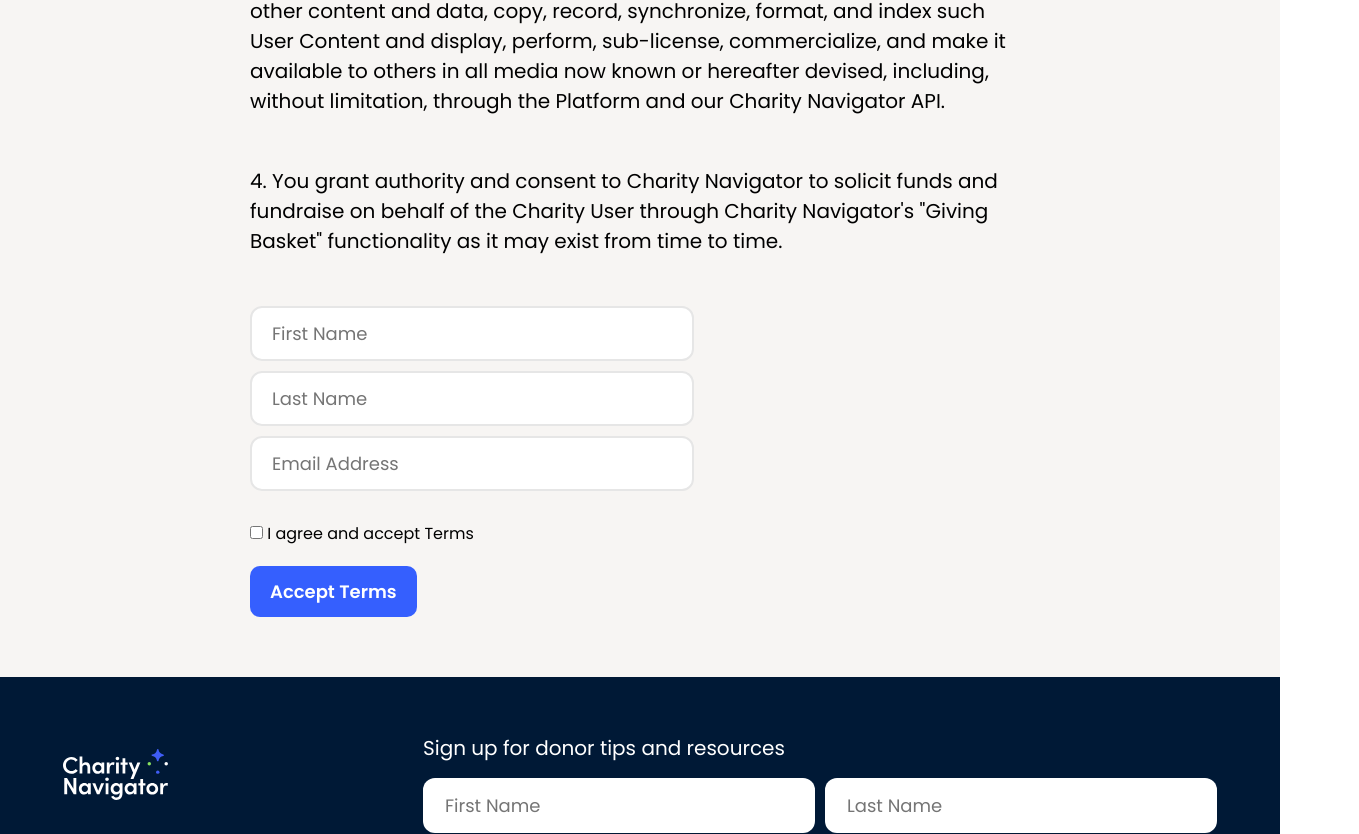
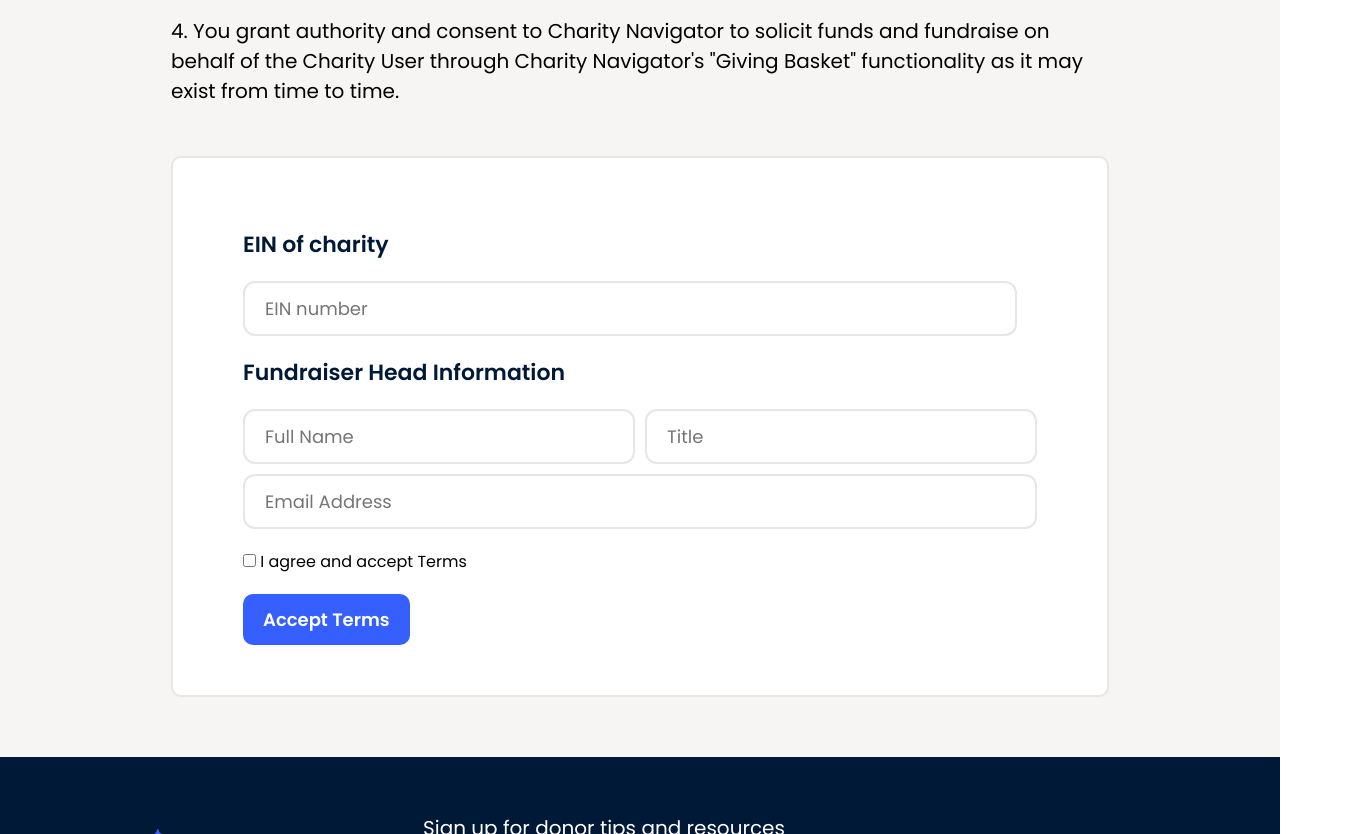
Before and after one commit to Ibtixam/Charity_Navigator, a React (Create React App) app: page / in a window 1280 px wide. Shown: the part 1406-2240 px from the top of the page, 1359 px wide, since content can reach past the window. Built offline with nearby package versions, Linux system fonts and the light colour scheme.

Commit message:
Making Form

```diff
--- a/src/components/terms/index.js
+++ b/src/components/terms/index.js
@@ -1,4 +1,4 @@
-import React from "react";
+import React, { useState } from "react";
 import {
   TextContainer,
   TitleWrapper,
@@ -8,9 +8,25 @@
   SubmitButton,
   InputWrapper,
   Input,
+  FormTitle,
+  FormContainer,
 } from "./styles";
 
 const Terms = () => {
+  const [value, setValue] = useState({
+    fullName: "",
+    einnumber: "",
+    title: "",
+    email: "",
+  });
+
+  const handleChange = (e) => {
+    const { value, name } = e.target;
+    setValue((prev) => {
+      return { ...prev, [name]: value };
+    });
+  };
+
   return (
     <Wrapper>
       <ul>
@@ -78,16 +94,48 @@
             Navigator's "Giving Basket" functionality as it may exist from time
             to time.
           </Paragraph>
-          <InputWrapper>
-            <Input type="text" placeholder="First Name" />
-            <Input type="text" placeholder="Last Name" />
-            <Input type="text" placeholder="Email Address" />
-          </InputWrapper>
-          <div style={{ marginTop: "30px" }}>
-            <input type="checkbox" />
-            <label> I agree and accept Terms</label>
-          </div>
-          <SubmitButton>Accept Terms</SubmitButton>
+          <FormContainer>
+            <FormTitle>EIN of charity</FormTitle>
+            <Input
+              type="text"
+              name="einnumber"
+              placeholder="EIN number"
+              value={value?.einnumber}
+              style={{ width: "92%" }}
+              onChange={handleChange}
+            />
+            <FormTitle>Fundraiser Head Information</FormTitle>
+            <InputWrapper>
+              <Input
+                type="text"
+                name="fullName"
+                placeholder="Full Name"
+                value={value?.fullName}
+                onChange={handleChange}
+              />
+              <Input
+                type="text"
+                name="title"
+                value={value?.title}
+                onChange={handleChange}
+                placeholder="Title"
+              />
+              <Input
+                type="text"
+                name="email"
+                value={value?.email}
+                onChange={handleChange}
+                placeholder="Email Address"
+              />
+            </InputWrapper>
+            <div style={{ marginTop: "20px" }}>
+              <input type="checkbox" name="agreeTerms" />
+              <label> I agree and accept Terms</label>
+            </div>
+            <SubmitButton onClick={() => console.log(value)}>
+              Accept Terms
+            </SubmitButton>
+          </FormContainer>
         </div>
       </TextContainer>
     </Wrapper>
--- a/src/components/terms/styles.js
+++ b/src/components/terms/styles.js
@@ -66,6 +66,10 @@
   margin-top: 40px;
   .text-wrapper {
     padding: 60px 250px;
+    display: flex;
+    flex-direction: column;
+    justify-content: center;
+    align-items: center;
   }
   @media only screen and (max-width: 1000px) {
     .text-wrapper {
@@ -111,7 +115,6 @@
   border-radius: 12px;
   font-family: inherit;
   font-size: 18px;
-  max-width: 400px;
   &:focus {
     border: 2px solid #4870fe;
   }
@@ -120,4 +123,38 @@
 export const InputWrapper = styled.div`
   display: grid;
   gap: 10px;
+  grid-template-columns: repeat(2, auto);
+  > :last-child {
+    grid-column: 1 / -1; /* Span from first to last column */
+  }
+  @media only screen and (max-width: 1000px) {
+    grid-template-rows: repeat(1, max);
+    grid-template-columns: repeat(2, auto);
+    grid-template-columns: none;
+  }
 `;
+
+export const FormContainer = styled.div`
+  display: flex;
+  justify-content: center;
+  align-items: flex-start;
+  flex-direction: column;
+  background: white;
+  padding: 50px 70px;
+  max-width: 100%;
+  border-radius: 10px;
+  border: 2px solid #e6e6e6;
+  @media screen and (max-width: 450px) {
+    padding: 50px 20px;
+  }
+`;
+
+export const FormTitle = styled.h3`
+  text-align: center;
+  color: #001936;
+  font-size: 22px;
+  margin: 20px 0;
+  @media screen and (max-width: 450px) {
+    font-size: 18px;
+  }
+`;
```
